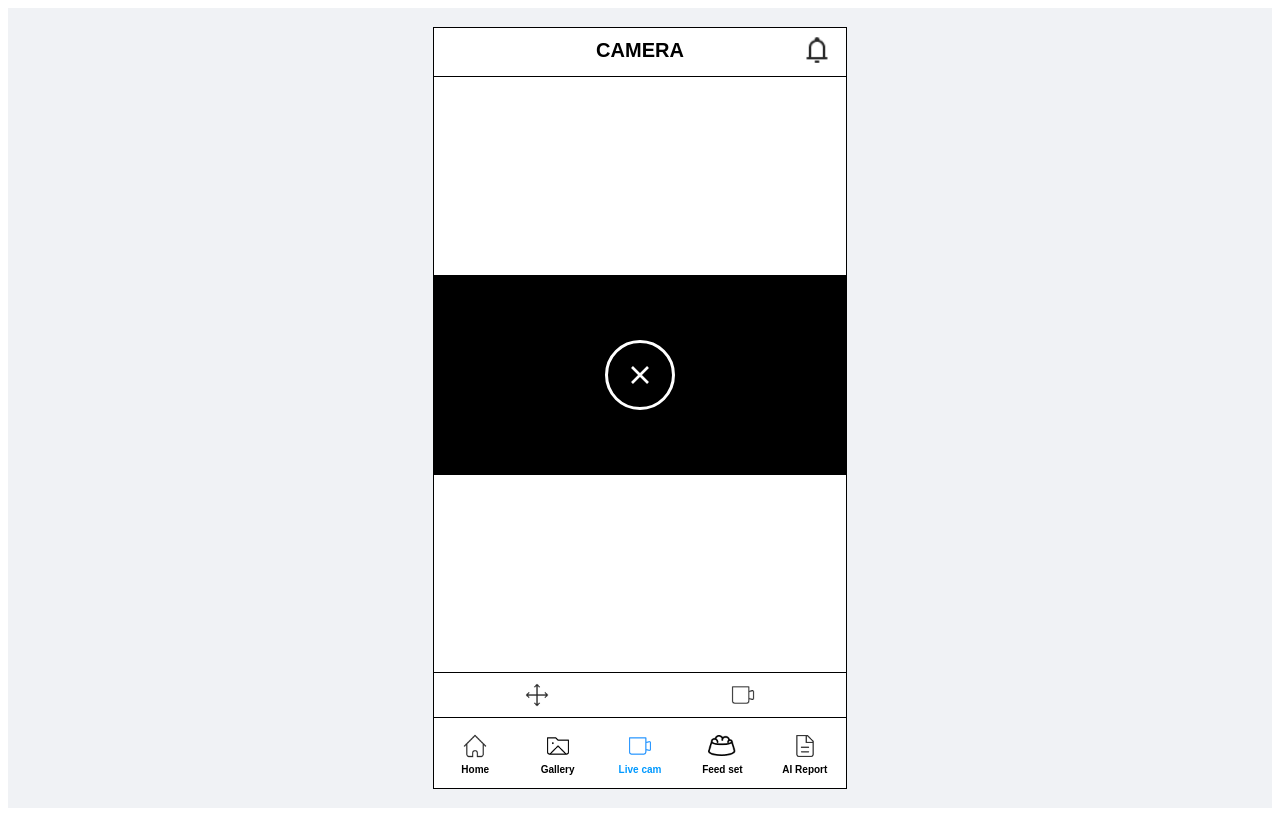
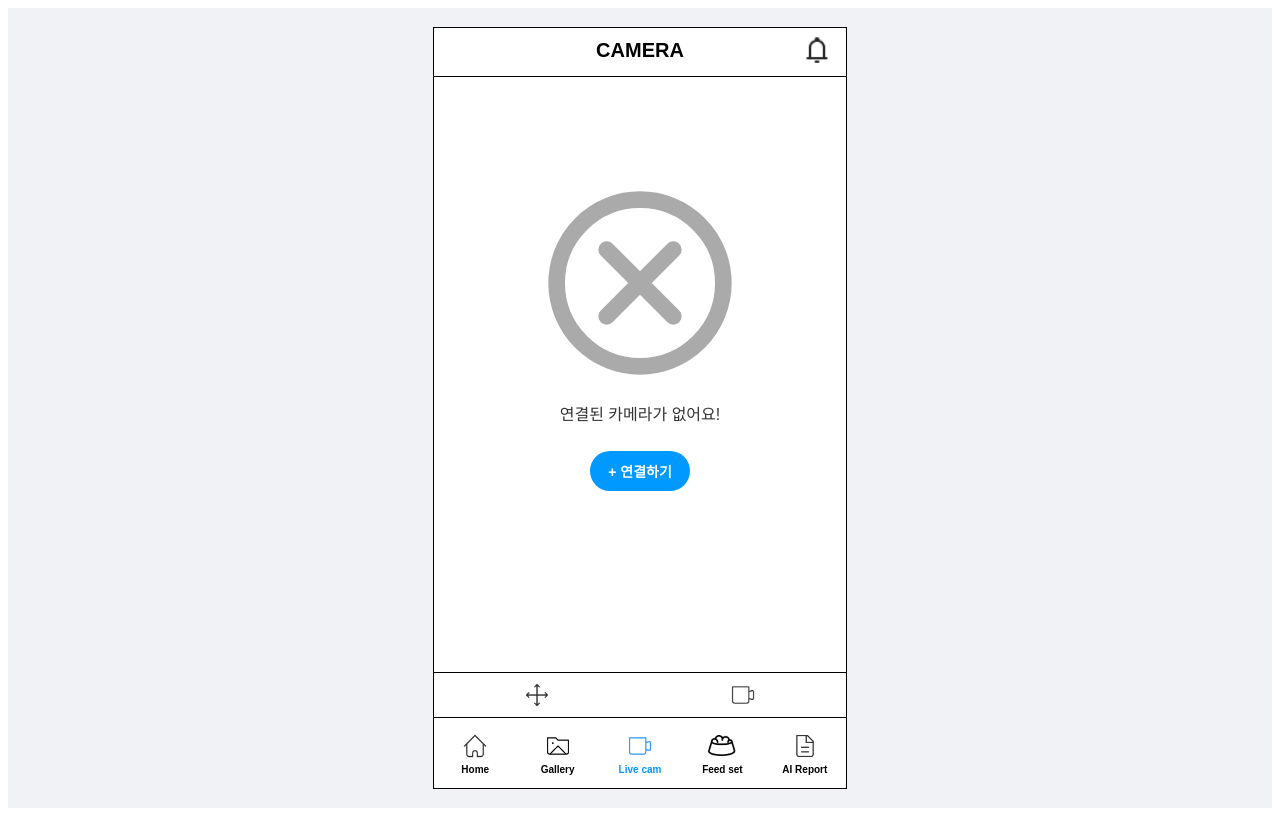
Before and after one commit to ganadiCare/FrontEnd, a React (Vite) app: page /camera/live in a window 1280 px wide. Built offline with nearby package versions, Linux system fonts and the light colour scheme; no server answers; sample sign-in values are in the browser's storage; a web font is replaced by a local one.

Commit message:
8/13: 카메라와 배식기 미연결 시 화면 추가

```diff
--- a/src/assets/CameraConnectScreen.tsx
+++ b/src/assets/CameraConnectScreen.tsx
@@ -130,12 +130,12 @@ const CameraConnectScreen: React.FC<CameraScreenProps> = (
                 />
               </div>
               <p className='message error'>{nameError}</p>
+            </div>
 
-              <button type="button"
-                className='medium-button'
-                onClick={()=>connectDevice()}
-              >기기 연결</button>
-            </div>
+            <button type="button"
+              className='medium-button'
+              onClick={()=>connectDevice()}
+            >기기 연결</button>
           </form>
         </section>
         <hr className="main-divider" />
--- a/src/assets/DispenserConnectScreen.tsx
+++ b/src/assets/DispenserConnectScreen.tsx
@@ -85,6 +85,7 @@ const DispenserConnectScreen: React.FC = () => {
           </div>
 
           <form className='input-form' action="">
+
             <div className='input-box column'>
               <div className='input-box row'>
                 <label className='input-label'>기기 코드</label>
@@ -108,12 +109,12 @@ const DispenserConnectScreen: React.FC = () => {
                 />
               </div>
               <p className='message error'>{nameError}</p>
+            </div>
 
-              <button type="button"
-                className='medium-button'
-                onClick={()=>connectDevice()}
-              >기기 연결</button>
-            </div>
+            <button type="button"
+              className='medium-button'
+              onClick={()=>connectDevice()}
+            >기기 연결</button>
           </form>
         </section>
         <hr className="main-divider" />
--- a/src/assets/DispenserDetailScreen.tsx
+++ b/src/assets/DispenserDetailScreen.tsx
@@ -137,7 +137,24 @@ const DispenserDetailScreen: React.FC = () => {
     <>
       <Header title='DISPENSER' />
 
-      <div className="dispenser-control">
+      <main className={ dispenserData?.deviceCode ? "main-content hide" : "main-content" }>
+        <section className="full-section">
+          <div>
+            <svg width="200" height="200" viewBox="0 0 24 24" fill="none" stroke="#aaa" strokeWidth="2" strokeLinecap="round" strokeLinejoin="round">
+              <path d="M8 8L16 16M16 8L8 16" />
+              <circle cx="12" cy="12" r="10" />
+            </svg>
+          </div>
+          <p className="large-text">연결된 디스펜서가 없어요!</p>
+
+          <button
+            className='medium-button'
+            onClick={()=>navigate('/dispenser/connect')}
+          >+ 연결하기</button>
+        </section>
+      </main>
+
+      <div className={ dispenserData?.deviceCode ? "dispenser-control" : "dispenser-control hide" }>
         <button
           className={type==='feed' ? "dispenser-control-button selected" : "dispenser-control-button"}
           onClick={()=>setType('feed')}
@@ -160,7 +177,7 @@ const DispenserDetailScreen: React.FC = () => {
         </button>
       </div>
 
-      <main className="main-content">
+      <main className={ dispenserData?.deviceCode ? "main-content" : "main-content hide" }>
         <section className={type==='feed' ? "main-section line" : "hide"}>
           <div className='heading-wrapper'>
             <h2 className="section-heading">현재 상태</h2>
--- a/src/assets/DispenserScheduleScreen.tsx
+++ b/src/assets/DispenserScheduleScreen.tsx
@@ -164,6 +164,7 @@ const DispenserScheduleScreen: React.FC = () => {
                 />
               </label>
             </div>
+
             <div className='input-box row'>
               <label className='input-label'>급여량</label>
               <input className='number-input small'
@@ -175,6 +176,7 @@ const DispenserScheduleScreen: React.FC = () => {
               />
               <span className='medium-text'>g</span>
             </div>
+
             <span className='message error'>{scheduleError}</span>
             <button type="button"
               className='medium-button'
--- a/src/assets/DispenserScreen.tsx
+++ b/src/assets/DispenserScreen.tsx
@@ -47,7 +47,24 @@ const DispenserScreen: React.FC = () => {
     <>
       <Header title='DISPENSER' useBack={false} />
 
-      <main className="main-content">
+      <main className={ dispenserData?.deviceCode ? "main-content hide" : "main-content" }>
+        <section className="full-section">
+          <div>
+            <svg width="200" height="200" viewBox="0 0 24 24" fill="none" stroke="#aaa" strokeWidth="2" strokeLinecap="round" strokeLinejoin="round">
+              <path d="M8 8L16 16M16 8L8 16" />
+              <circle cx="12" cy="12" r="10" />
+            </svg>
+          </div>
+          <p className="large-text">연결된 디스펜서가 없어요!</p>
+
+          <button
+            className='medium-button'
+            onClick={()=>navigate('/dispenser/connect')}
+          >+ 연결하기</button>
+        </section>
+      </main>
+
+      <main className={ dispenserData?.deviceCode ? "main-content" : "main-content hide" }>
         <section className="main-section line">
           <div className='heading-wrapper'>
             <h2 className="section-heading">급식</h2>
--- a/src/assets/LiveScreen.tsx
+++ b/src/assets/LiveScreen.tsx
@@ -178,10 +178,24 @@ const LiveScreen: React.FC = () => {
         useBack={false}
       />
 
-      <main
-        className="main-content full"
-        onClick={clickScreen}
-      >
+      <main className={ cameraData?.deviceCode ? "main-content hide" : "main-content" }>
+        <section className="full-section">
+          <div>
+            <svg width="200" height="200" viewBox="0 0 24 24" fill="none" stroke="#aaa" strokeWidth="2" strokeLinecap="round" strokeLinejoin="round">
+              <path d="M8 8L16 16M16 8L8 16" />
+              <circle cx="12" cy="12" r="10" />
+            </svg>
+          </div>
+          <p className="medium-text">연결된 카메라가 없어요!</p>
+
+          <button
+            className='medium-button'
+            onClick={()=>navigate('/camera/connect')}
+          >+ 연결하기</button>
+        </section>
+      </main>
+
+      <main className={ cameraData?.deviceCode ? "main-content full" : "main-content hide" } onClick={clickScreen}>
         <section className="full-section full">
           <div onClick={(e) => e.stopPropagation()}>
             <LiveBox
--- a/src/assets/css/dispenser.css
+++ b/src/assets/css/dispenser.css
@@ -26,3 +26,8 @@
 .dispenser-control-icon{
     width: 30px;
 }
+
+/* 요소 숨기기 */
+.hide{
+  display: none;
+}
--- a/src/assets/css/templete.css
+++ b/src/assets/css/templete.css
@@ -264,6 +264,7 @@
   font-size: 18px;
   font-weight: 600;
   line-height: 1.5;
+  color: #333;
 }
 
 .message{
```
